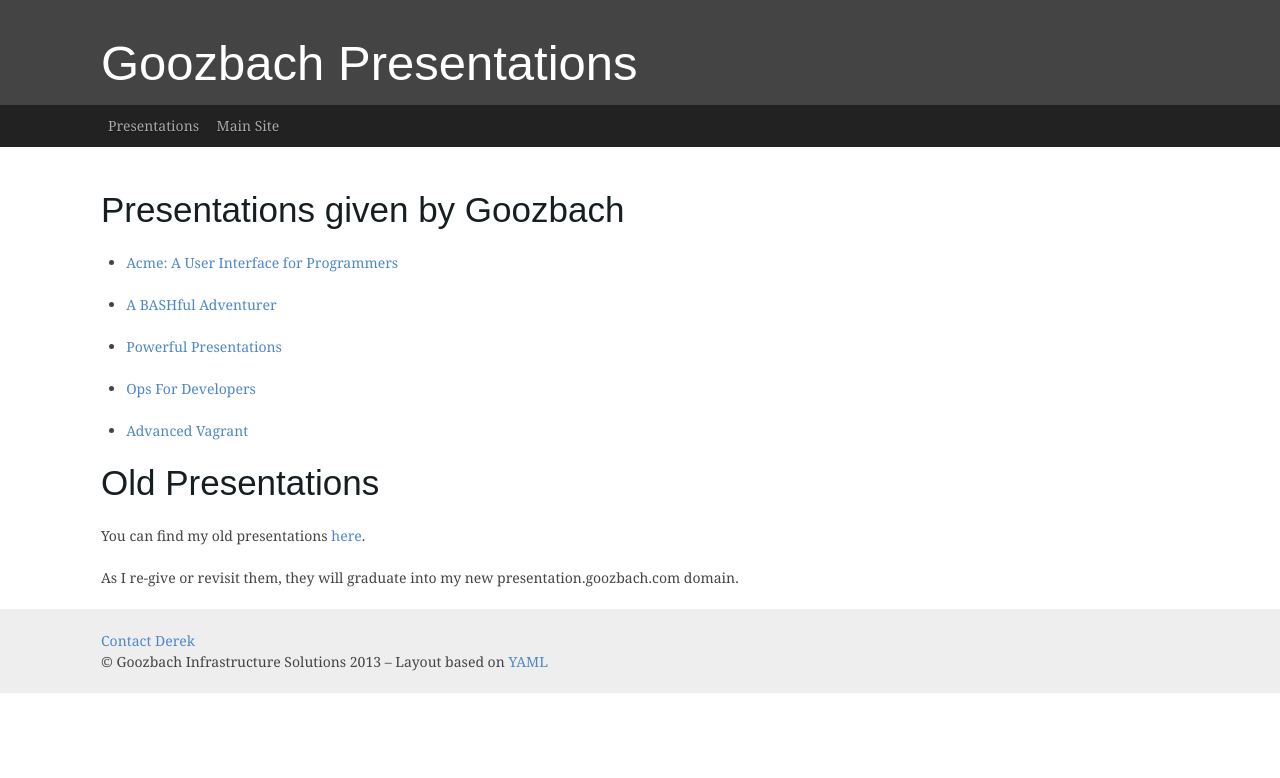
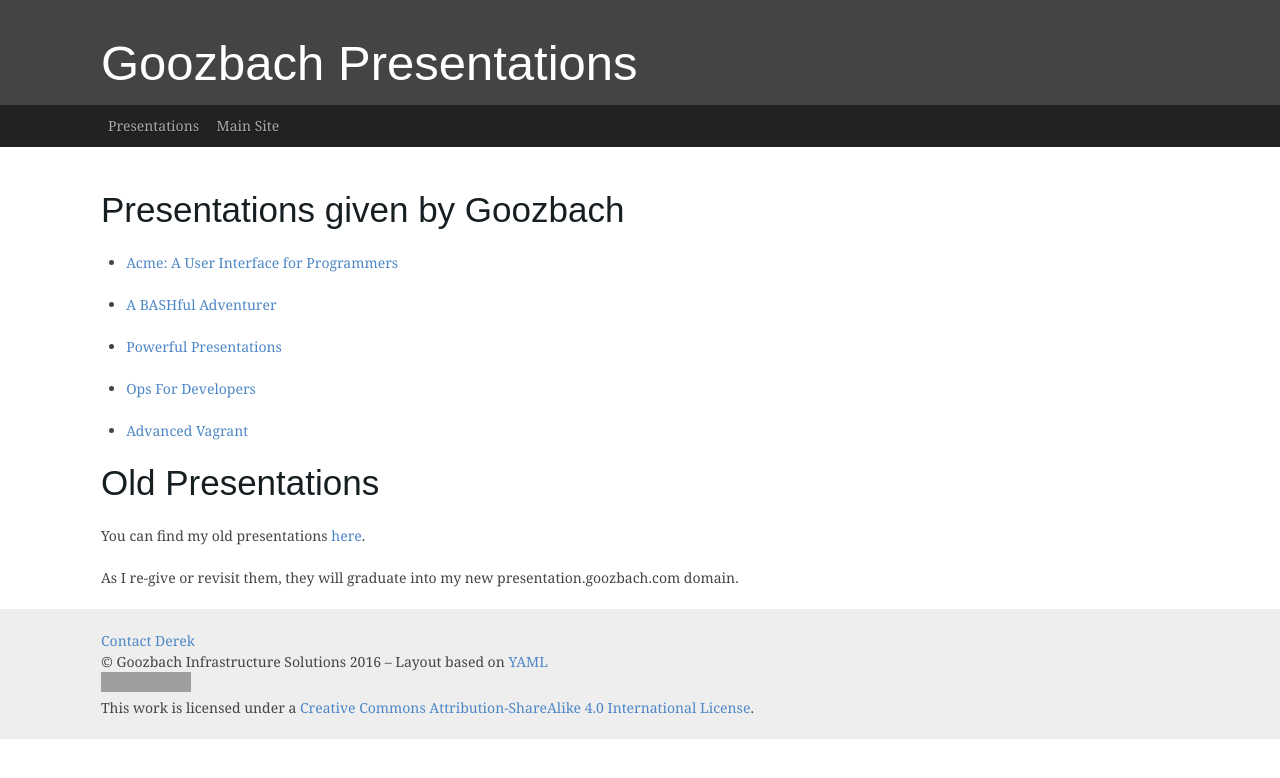
Before and after one commit to goozbach-presentation/goozbach-presentation.github.io, a Jekyll site: the page built from index.md, in a window 1280 px wide. Shown: the top 778 px of the page. Built offline with Jekyll 4.4.1, drawn with Linux system fonts in a browser that asks for light colours; some web fonts are replaced; grey boxes are pictures that could not be loaded.

Commit message:
fxing copyright

```diff
--- a/_layouts/main.html
+++ b/_layouts/main.html
@@ -55,7 +55,8 @@
 	<div class="ym-wrapper">
 		<div class="ym-wbox">
       <p><a href="http://goozbach.com/contact/index.html">Contact Derek</a></p>
-			<p>© Goozbach Infrastructure Solutions 2013 &ndash; Layout based on <a href="http://www.yaml.de">YAML</a></p>
+			<p>© Goozbach Infrastructure Solutions 2016 &ndash; Layout based on <a href="http://www.yaml.de">YAML</a></p>
+      <p><a rel="license" href="http://creativecommons.org/licenses/by-sa/4.0/"><img alt="Creative Commons License" style="border-width:0" src="https://i.creativecommons.org/l/by-sa/4.0/88x31.png" /></a><br />This work is licensed under a <a rel="license" href="http://creativecommons.org/licenses/by-sa/4.0/">Creative Commons Attribution-ShareAlike 4.0 International License</a>.</p>
 		</div>
 	</div>
 </footer>
```
